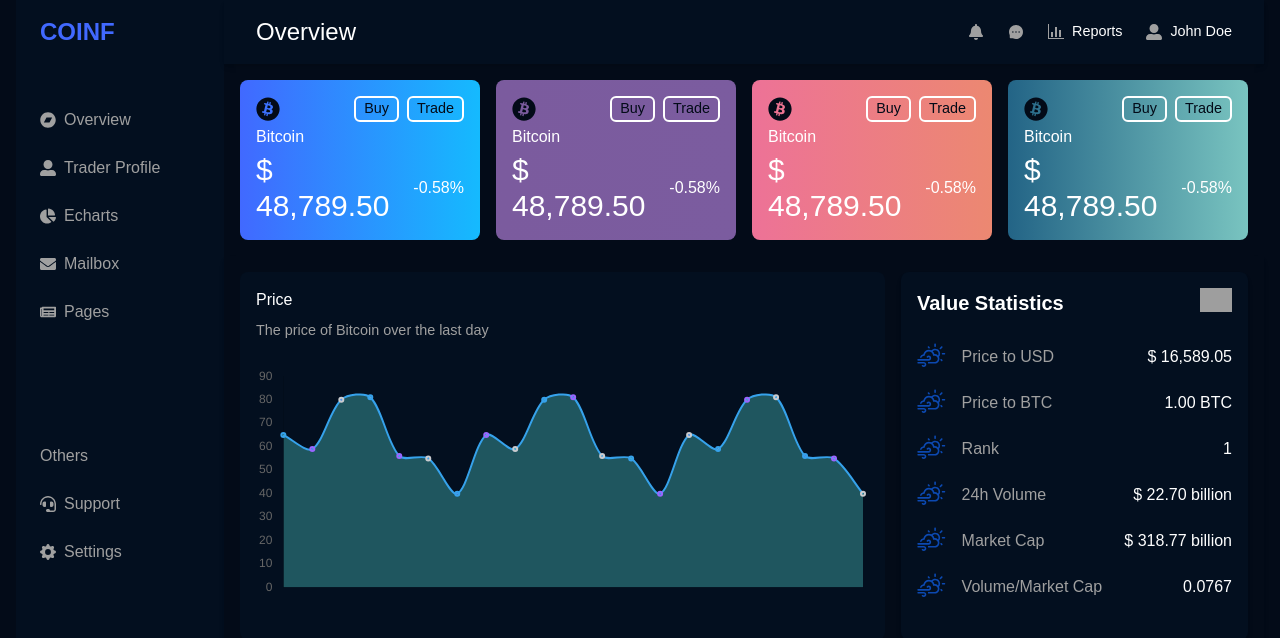
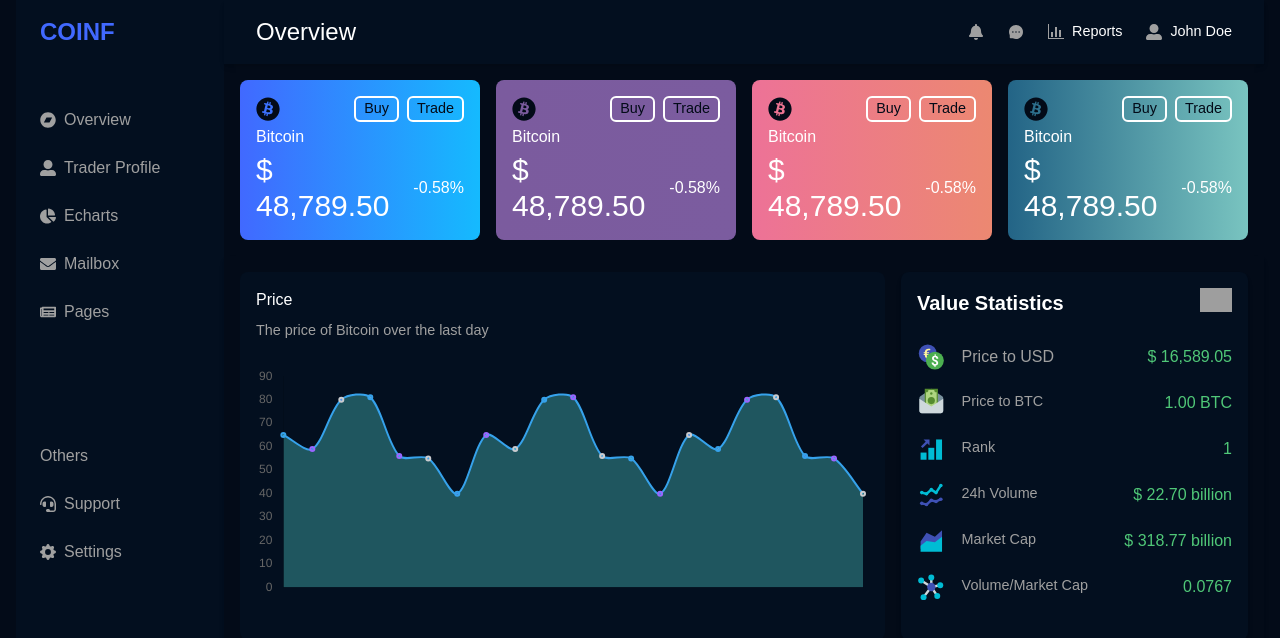
Before and after one commit to SOURABH358/crypto-dashboard, a React (Create React App) app: page / in a window 1280 px wide. Shown: the top 638 px of the page. Built offline with nearby package versions, Linux system fonts and the light colour scheme; grey boxes are pictures that could not be loaded.

Commit message:
added files

```diff
--- a/src/components/CoinInfo.js
+++ b/src/components/CoinInfo.js
@@ -1,4 +1,4 @@
-import { WiDayCloudyGusts } from "react-icons/wi";
+import { FcAreaChart,FcPositiveDynamic, FcCurrencyExchange, FcLineChart, FcMoneyTransfer,FcMindMap } from "react-icons/fc";
 function CoinInfo() {
     return (
         <>
@@ -10,45 +10,45 @@ function CoinInfo() {
             </div>
             <div className="flex flex-col w-full">
                 <div className="flex text-white gap-4 items-center w-full py-2 px-4 hover:bg-darkest-blue">
-                    <WiDayCloudyGusts className="text-3xl text-dark-blue" />
+                    <FcCurrencyExchange className="text-3xl text-medium-blue" />
                     <div className="flex w-[90%] justify-between">
                         <p className="text-grey">Price to USD</p>
-                        <p>$ 16,589.05</p>
+                        <p className="text-success-green">$ 16,589.05</p>
                     </div>
                 </div>
                 <div className="flex text-white gap-4 items-center w-full py-2 px-4 hover:bg-darkest-blue">
-                    <WiDayCloudyGusts className="text-3xl text-dark-blue" />
+                    <FcMoneyTransfer className="text-3xl text-medium-blue" />
                     <div className="flex w-[90%] justify-between">
-                        <p className="text-grey">Price to BTC</p>
-                        <p>1.00 BTC</p>
+                        <p className="text-grey text-[0.9rem]">Price to BTC</p>
+                        <p className="text-success-green">1.00 BTC</p>
                     </div>
                 </div>
                 <div className="flex text-white gap-4 items-center w-full py-2 px-4 hover:bg-darkest-blue">
-                    <WiDayCloudyGusts className="text-3xl text-dark-blue" />
+                    <FcPositiveDynamic className="text-3xl text-medium-blue" />
                     <div className="flex  w-[90%] justify-between">
-                        <p className="text-grey">Rank</p>
-                        <p>1</p>
+                        <p className="text-grey text-[0.9rem]">Rank</p>
+                        <p className="text-success-green">1</p>
                     </div>
                 </div>
                 <div className="flex text-white gap-4 items-center w-full py-2 px-4 hover:bg-darkest-blue">
-                    <WiDayCloudyGusts className="text-3xl text-dark-blue" />
+                    <FcLineChart className="text-3xl" />
                     <div className="flex  w-[90%] justify-between">
-                        <p className="text-grey">24h Volume</p>
-                        <p>$ 22.70 billion</p>
+                        <p className="text-grey text-[0.9rem]">24h Volume</p>
+                        <p className="text-success-green">$ 22.70 billion</p>
                     </div>
                 </div>
                 <div className="flex text-white gap-4 items-center w-full py-2 px-4 hover:bg-darkest-blue">
-                    <WiDayCloudyGusts className="text-3xl text-dark-blue" />
+                    <FcAreaChart className="text-3xl text-medium-blue" />
                     <div className="flex  w-[90%] justify-between">
-                        <p className="text-grey">Market Cap</p>
-                        <p>$ 318.77 billion</p>
+                        <p className="text-grey text-[0.9rem]">Market Cap</p>
+                        <p className="text-success-green">$ 318.77 billion</p>
                     </div>
                 </div>
                 <div className="flex text-white gap-4 items-center w-full py-2 px-4 hover:bg-darkest-blue">
-                    <WiDayCloudyGusts className="text-3xl text-dark-blue" />
+                    <FcMindMap className="text-3xl text-medium-blue" />
                     <div className="flex  w-[90%] justify-between">
-                        <p className="text-grey">Volume/Market Cap</p>
-                        <p>0.0767</p>
+                        <p className="text-grey text-[0.9rem]">Volume/Market Cap</p>
+                        <p className="text-success-green">0.0767</p>
                     </div>
                 </div>
             </div>
--- a/tailwind.config.js
+++ b/tailwind.config.js
@@ -23,7 +23,9 @@ module.exports = {
         'dark-green':'#236486',
         'light-green':'#79C4C0',
         'grey':'#A0A0A0',
-        'white':'#ffffff'
+        'white':'#ffffff',
+        'orange':'	#FF8C00',
+        'success-green':'#50C878'
       },
       fontFamily: {
         sans: ['Graphik', 'sans-serif'],
```
